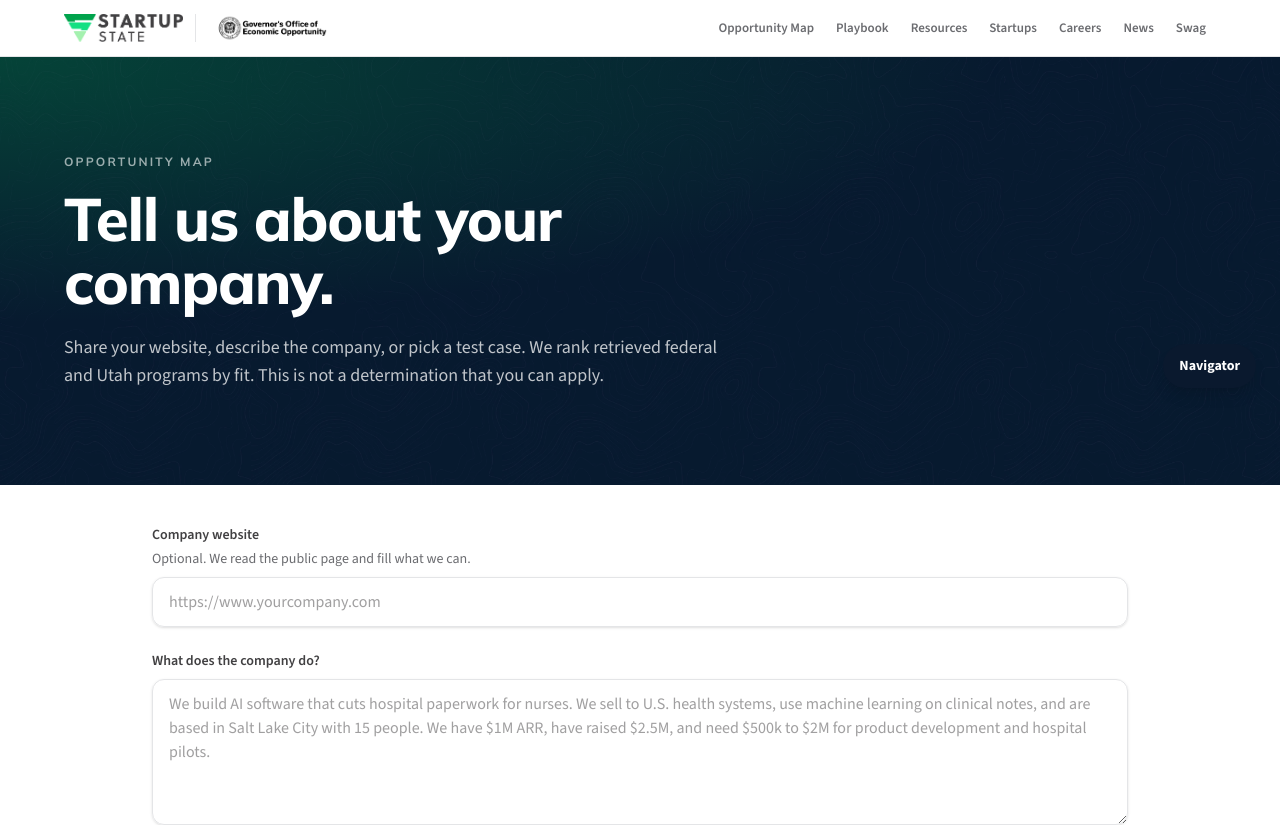
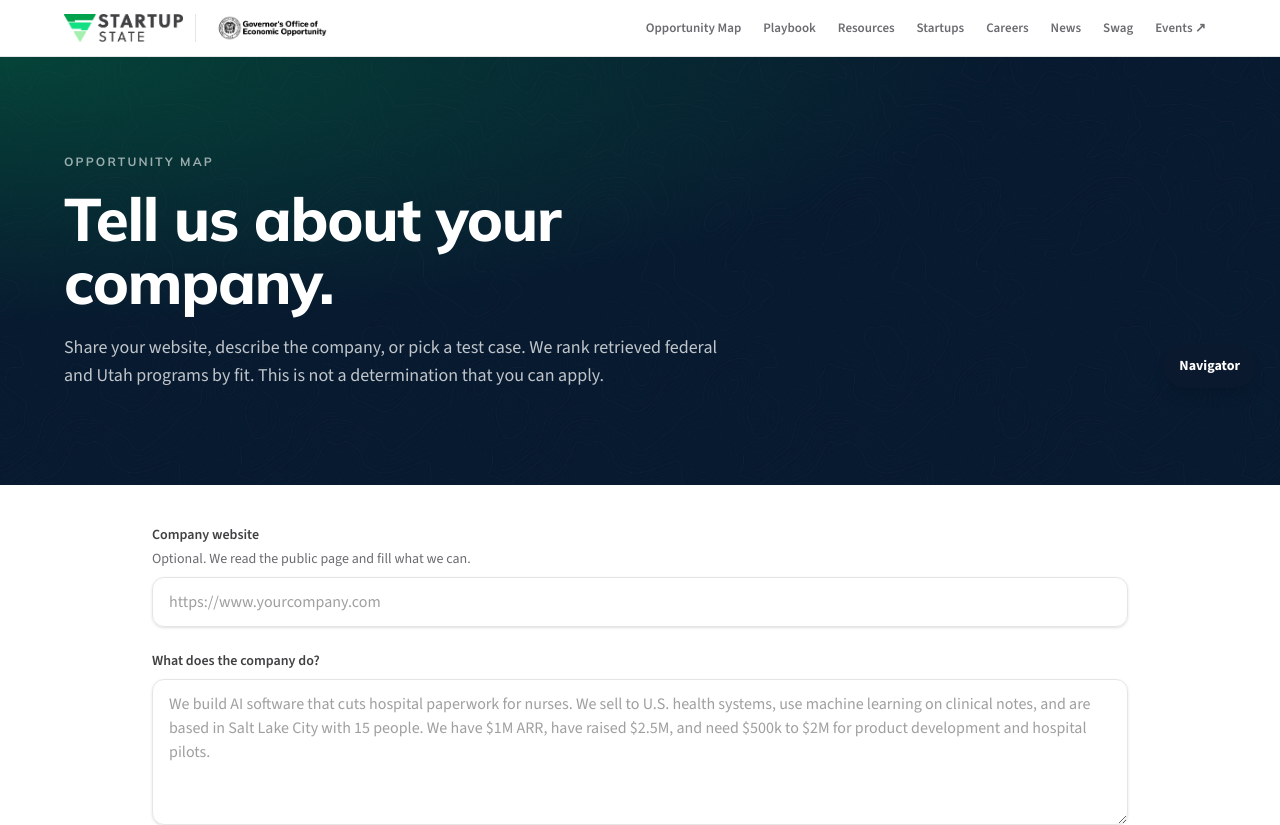
Before and after one commit to craigcossairt/startup-state-2, a Next.js app: page / in a window 1280 px wide. Shown: the top 825 px of the page. Built offline with nearby package versions, Linux system fonts and the light colour scheme.

Commit message:
Restore the Part 1 Events outbound link.
Leftover chrome keeps the GOEO events URL. SITE_NAV stays in-app routes only.

Co-authored-by: Craig Cossairt <craigcossairt@users.noreply.github.com>

```diff
--- a/src/components/nav.tsx
+++ b/src/components/nav.tsx
@@ -52,6 +52,14 @@ export function Nav() {
           {SITE_NAV.map((item) => (
             <NavLink key={item.href} href={item.href} label={item.label} active={navItemIsActive(pathname, item.href)} />
           ))}
+          <a
+            href="https://business.utah.gov/events/list/?tribe_eventcategory%5B0%5D=2732"
+            target="_blank"
+            rel="noopener noreferrer"
+            className="hidden h-9 items-center rounded-md px-2.5 text-[13px] font-semibold text-foreground-muted hover:bg-background-alt hover:text-foreground md:inline-flex"
+          >
+            Events ↗
+          </a>
         </nav>
         <button
           type="button"
@@ -81,6 +89,16 @@ export function Nav() {
                 </Link>
               </li>
             ))}
+            <li>
+              <a
+                href="https://business.utah.gov/events/list/?tribe_eventcategory%5B0%5D=2732"
+                target="_blank"
+                rel="noopener noreferrer"
+                className="flex h-10 items-center rounded-md bg-background-alt px-3 text-sm font-semibold text-foreground"
+              >
+                Events ↗
+              </a>
+            </li>
           </ul>
         </nav>
       ) : null}
```
Also changed, not shown: 2 other files (tests, documents, lock files or other folders).
